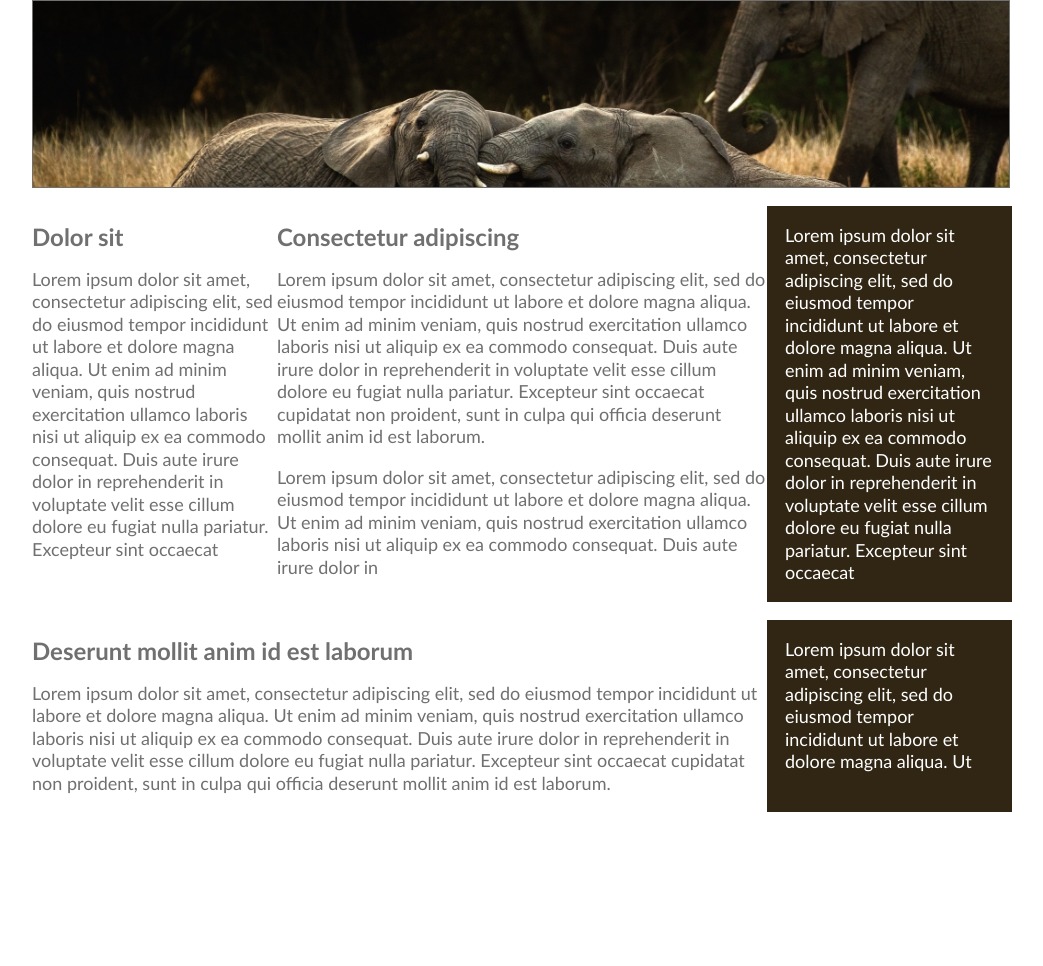
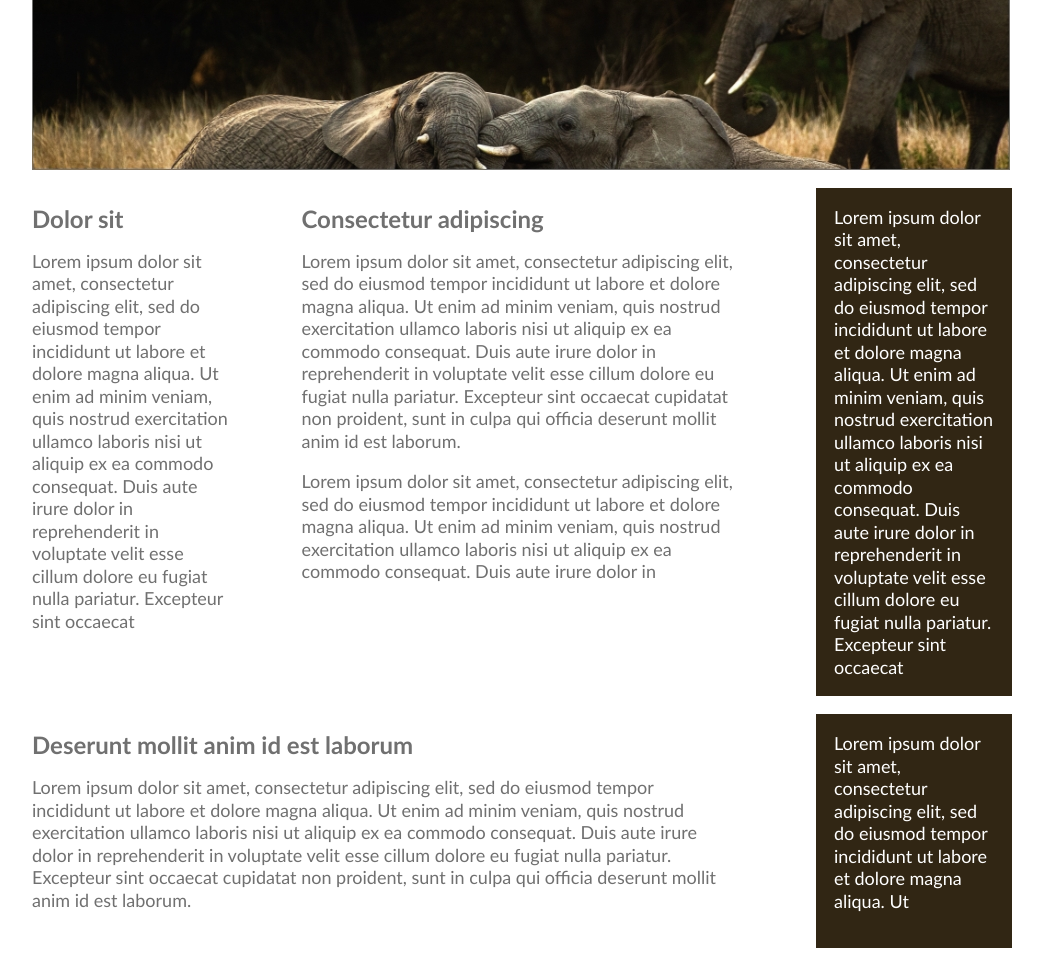
Before and after one commit to BexLedwith/flexbox-practice, a plain HTML site: page index.html in a window 1280 px wide. Shown: the part 73-1039 px from the top of the page, without its empty margins (118-1161 px from the left). Before the commit the page ends 903 px from the top, so only its background shows below. Drawn offline with Linux system fonts and the light colour scheme.

Commit message:
space between cols

```diff
--- a/index.html
+++ b/index.html
@@ -4,17 +4,15 @@
     <link rel="stylesheet" href="styles.css" />
   </head>
   <body>
-    <header>
+    <main class="container">
       <h1>
         Let's start <span class="text-accent">getting a little</span> more
         fancy!
       </h1>
       <img class="header-img" src="/images/elephants.jpg" />
-    </header>
 
-    <main class="container">
       <section class="columns">
-        <section class="col">
+        <section class="col col-1">
           <h2>Dolor sit</h2>
           <p>
             Lorem ipsum dolor sit amet, consectetur adipiscing elit, sed do
@@ -25,7 +23,7 @@
             pariatur. Excepteur sint occaecat
           </p>
         </section>
-        <section class="col-2">
+        <section class="col col-2">
           <h2>Consectetur adipiscing</h2>
           <p>
             Lorem ipsum dolor sit amet, consectetur adipiscing elit, sed do
@@ -43,7 +41,7 @@
             aliquip ex ea commodo consequat. Duis aute irure dolor in
           </p>
         </section>
-        <aside class="col">
+        <aside class="col col-1 col-bg">
           Lorem ipsum dolor sit amet, consectetur adipiscing elit, sed do
           eiusmod tempor incididunt ut labore et dolore magna aliqua. Ut enim ad
           minim veniam, quis nostrud exercitation ullamco laboris nisi ut
@@ -53,7 +51,7 @@
         </aside>
       </section>
       <section class="columns">
-        <section class="col-3">
+        <section class="col col-3">
           <h2>Deserunt mollit anim id est laborum</h2>
           <p>
             Lorem ipsum dolor sit amet, consectetur adipiscing elit, sed do
@@ -65,7 +63,7 @@
             culpa qui officia deserunt mollit anim id est laborum.
           </p>
         </section>
-        <aside class="col">
+        <aside class="col col-1 col-bg">
           <p>
             Lorem ipsum dolor sit amet, consectetur adipiscing elit, sed do
             eiusmod tempor incididunt ut labore et dolore magna aliqua. Ut
--- a/styles.css
+++ b/styles.css
@@ -13,9 +13,15 @@ body {
   margin: 0;
 }
 
+/* Typography */
 h1 {
   font-size: 3rem;
   color: #312614;
+  text-align: center;
+}
+
+.text-accent {
+  color: #b7832f;
 }
 
 h2 {
@@ -26,35 +32,33 @@ p {
   margin-top: 0;
 }
 
+/* layout */
 img {
   max-width: 100%; /* so doesn't get bigger than intended*/
 }
 
-header,
 .container {
   width: 95%;
   max-width: 980px;
-  margin: 1em auto;
+  margin: 0 auto;
 }
 
 .columns {
   display: flex;
   margin: 1em 0;
+  justify-content: space-between; /* children must be less than 100% in total to leave space to be distributed*/
 }
 
-.col {
-  width: 25%;
+.col-1 {
+  width: 20%;
 }
 
 .col-2 {
-  width: 50%;
+  width: 45%;
 }
 
 .col-3 {
-  width: 75%;
-}
-.text-accent {
-  color: #b7832f;
+  width: 70%;
 }
 
 aside {
```
